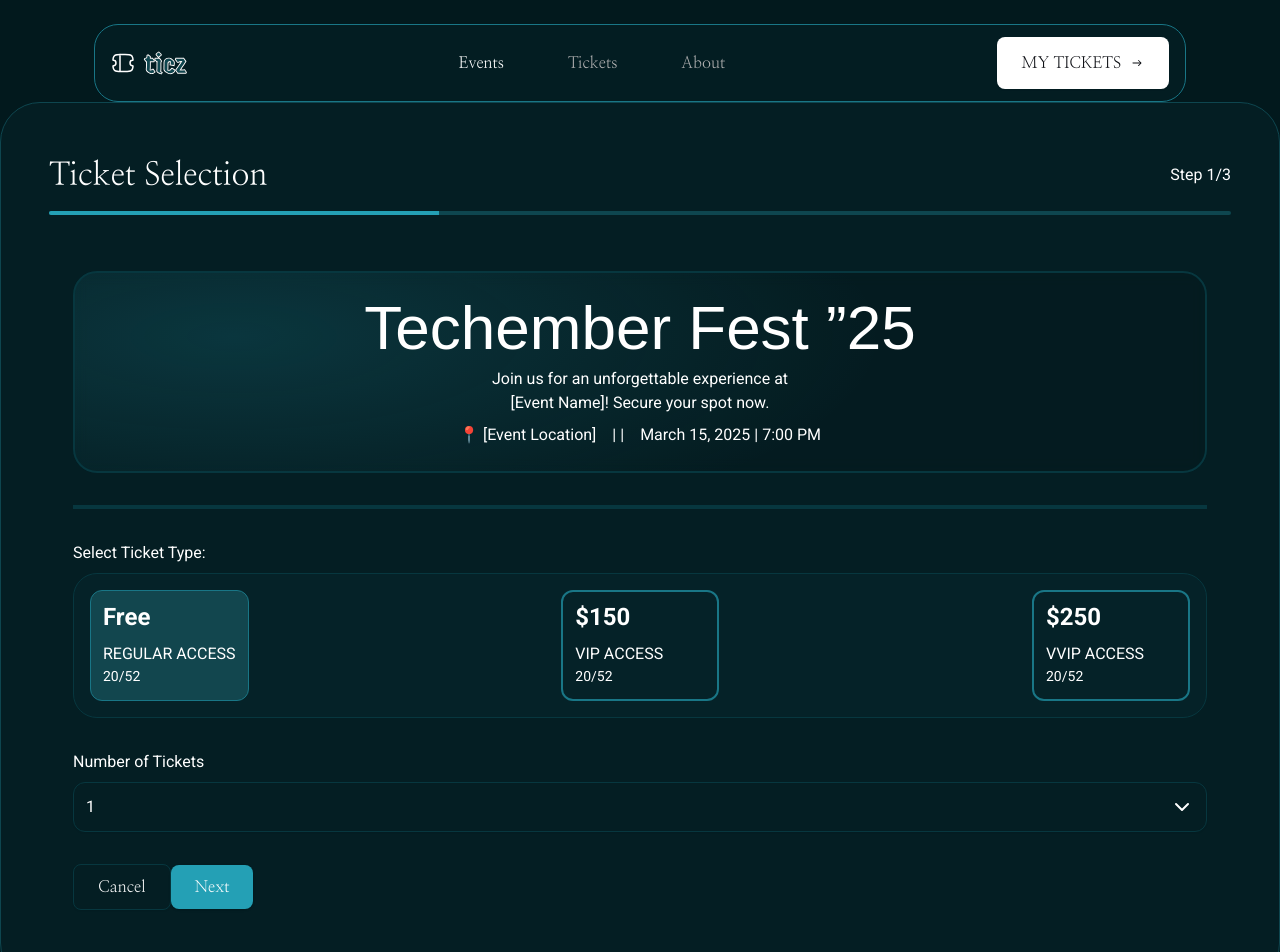
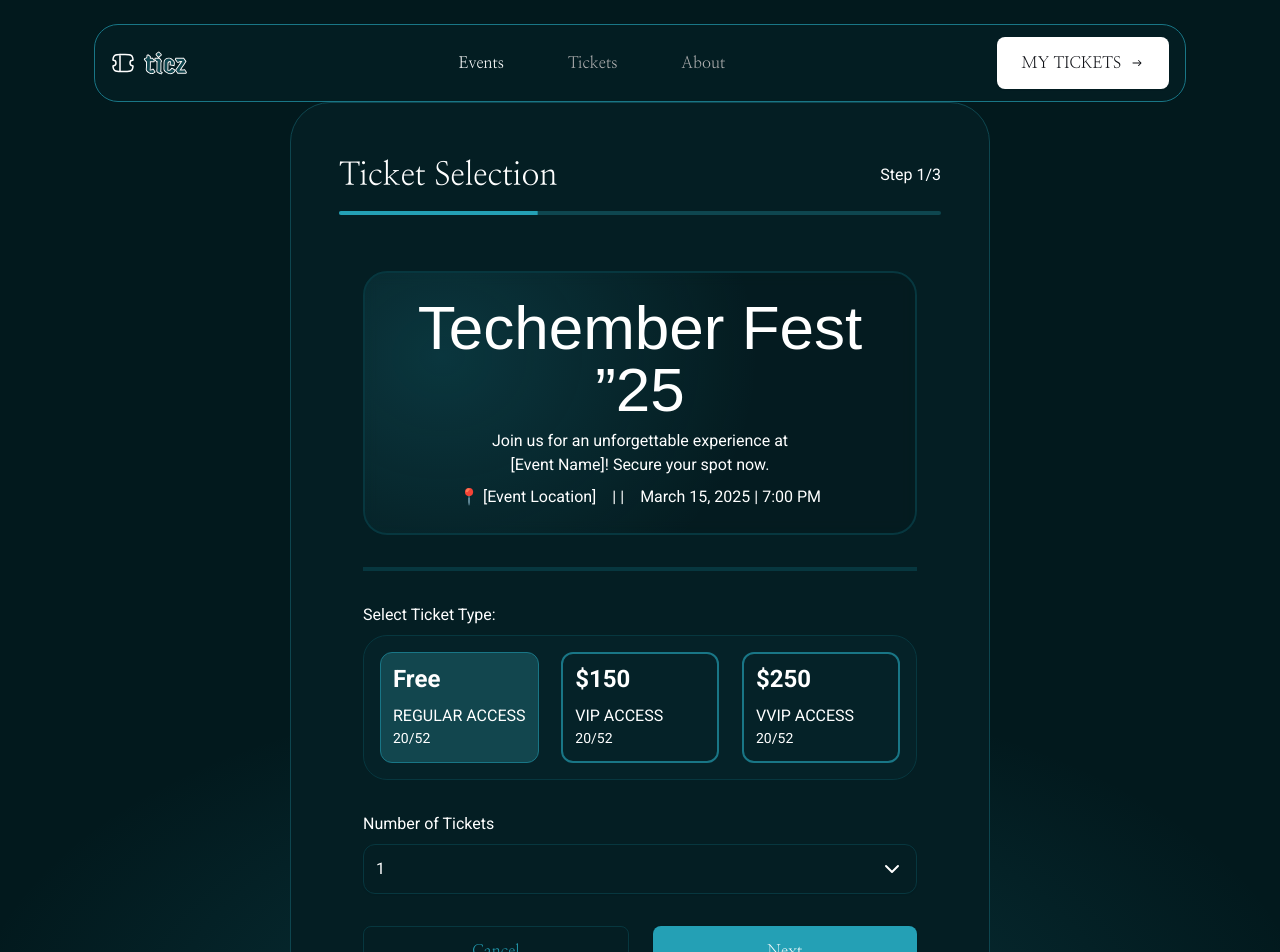
Before and after one commit to iflames1/hngx-stage2-event-booking, a Next.js app: page / in a window 1280 px wide. Shown: the top 952 px of the page. Built offline with nearby package versions, Linux system fonts and the light colour scheme; a web font is replaced by a local one.

Commit message:
feat: position next and cancel buttons

```diff
--- a/src/app/page.tsx
+++ b/src/app/page.tsx
@@ -16,7 +16,7 @@ export default function Home() {
 	}, []);
 
 	return (
-		<div className="border border-border rounded-[40px] bg-card p-12 space-y-8">
+		<div className="border border-border rounded-[40px] bg-card p-12 space-y-8 max-w-[700px] mx-auto">
 			<div className="space-y-3">
 				<div className="flex items-center justify-between">
 					<h1 className="text-[32px] font-normal">
@@ -50,9 +50,14 @@ export default function Home() {
 					setSelectedSeat={setSelectedSeat}
 				/>
 				<TicketNum ticketNum={ticketNum} setTicketNum={setTicketNum} />
-				<div>
-					<Button variant={"outline"}>Cancel</Button>
-					<Button>Next</Button>
+				<div className="w-full flex gap-6">
+					<Button
+						variant={"outline"}
+						className="w-full text-primary leading-[150%]"
+					>
+						Cancel
+					</Button>
+					<Button className="w-full">Next</Button>
 				</div>
 			</div>
 		</div>
```
